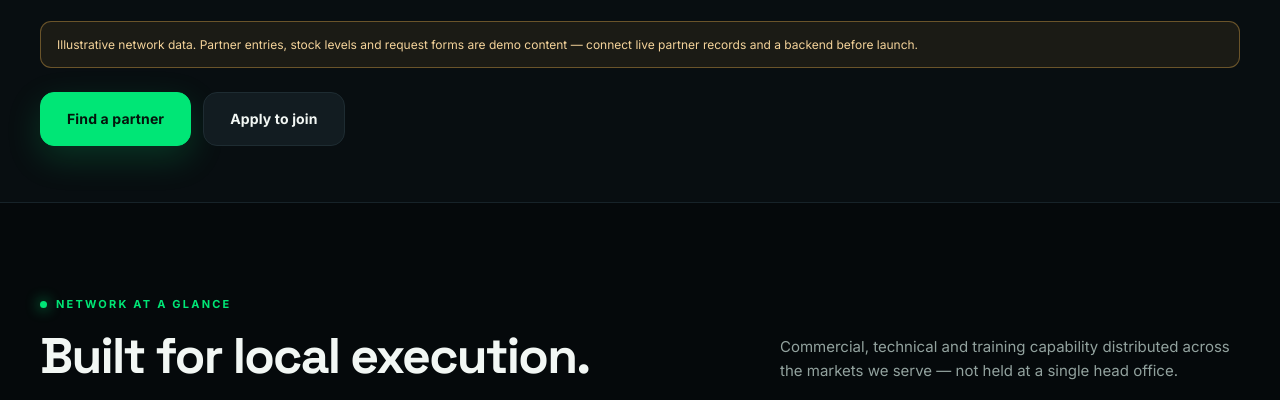
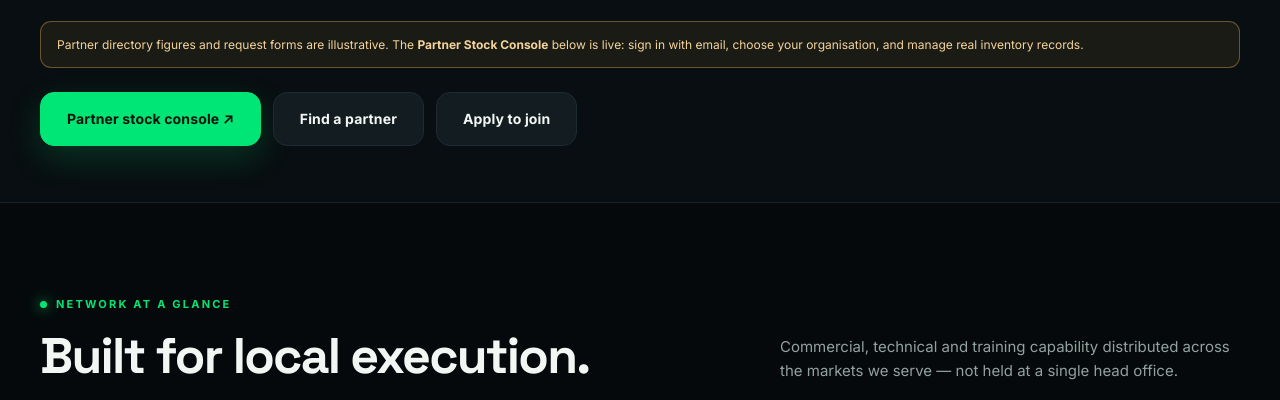
Before and after one commit to erikcywong/xda.eu, a plain HTML site: page network.html in a window 1280 px wide. Shown: the part 400-800 px from the top of the page. Drawn offline with Linux system fonts and the light colour scheme.

Commit message:
Link live partner stock console from network portal

```diff
--- a/network.html
+++ b/network.html
@@ -16,9 +16,10 @@
         <span class="eyebrow" style="display:block;margin-top:22px">Partner network</span>
         <h1 style="font-size:clamp(38px,5vw,62px);margin-top:16px">One network. Local ownership.</h1>
         <p class="lead" style="margin-top:14px;max-width:760px">A single operating layer for retailers, regional agents and service centres. Find a partner, raise a service request, reorder stock and access enablement material — by market and by role.</p>
-        <div class="notice notice-warn" style="margin-top:24px">Illustrative network data. Partner entries, stock levels and request forms are demo content — connect live partner records and a backend before launch.</div>
+        <div class="notice notice-warn" style="margin-top:24px">Partner directory figures and request forms are illustrative. The <strong>Partner Stock Console</strong> below is live: sign in with email, choose your organisation, and manage real inventory records.</div>
         <div class="flex gap-12" style="margin-top:24px;flex-wrap:wrap">
-          <a class="btn btn-primary btn-lg" href="#directory">Find a partner</a>
+          <a class="btn btn-primary btn-lg" href="https://zebike-stock.app.workbuddy.host/stock/?sharecode=36ZKOIJW4J" target="_blank" rel="noopener">Partner stock console ↗</a>
+          <a class="btn btn-lg" href="#directory">Find a partner</a>
           <a class="btn btn-lg" href="#apply">Apply to join</a>
         </div>
       </div>
@@ -138,6 +139,7 @@
           <p>Public material stays open for evaluation. Commercial and training material moves behind partner login.</p>
         </div>
         <div class="grid grid-4">
+          <a class="resource-card" href="https://zebike-stock.app.workbuddy.host/stock/?sharecode=36ZKOIJW4J" target="_blank" rel="noopener"><span class="badge">Partner login</span><h3>Stock console</h3><p>Live inventory, reservations and movement history, scoped to your own organisation.</p><span class="accent">Open console →</span></a>
           <a class="resource-card" href="catalog.html"><span class="badge">Public</span><h3>2026 catalogue</h3><p>48 models across four categories, with original photos and printed specifications.</p><span class="accent">Browse →</span></a>
           <a class="resource-card" href="trade.html"><span class="badge">Public</span><h3>Trade terms</h3><p>MOQ, FOB/DDP structure and the container planning calculator.</p><span class="accent">Open →</span></a>
           <a class="resource-card" href="support.html#eapc"><span class="badge">Public</span><h3>UK EAPC guide</h3><p>Legal limits, charging and documentation for Great Britain.</p><span class="accent">Read →</span></a>
```
